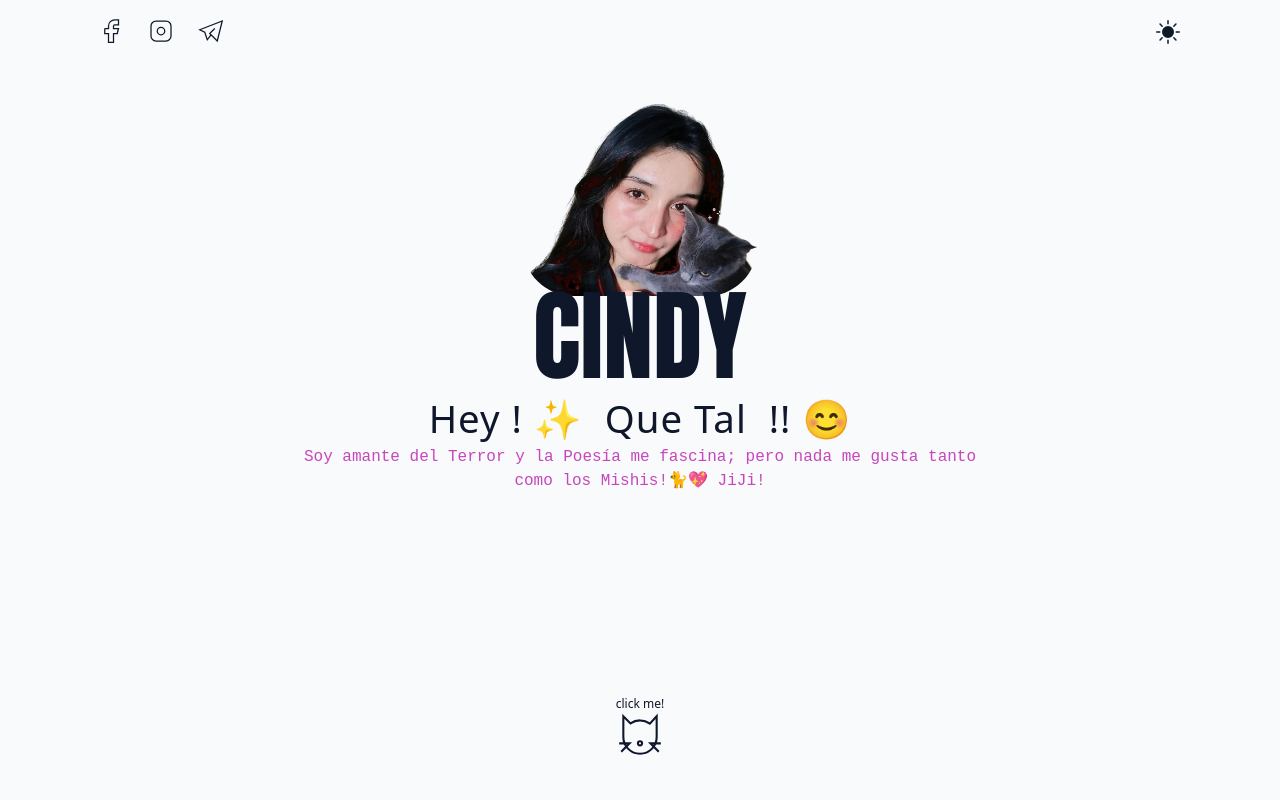
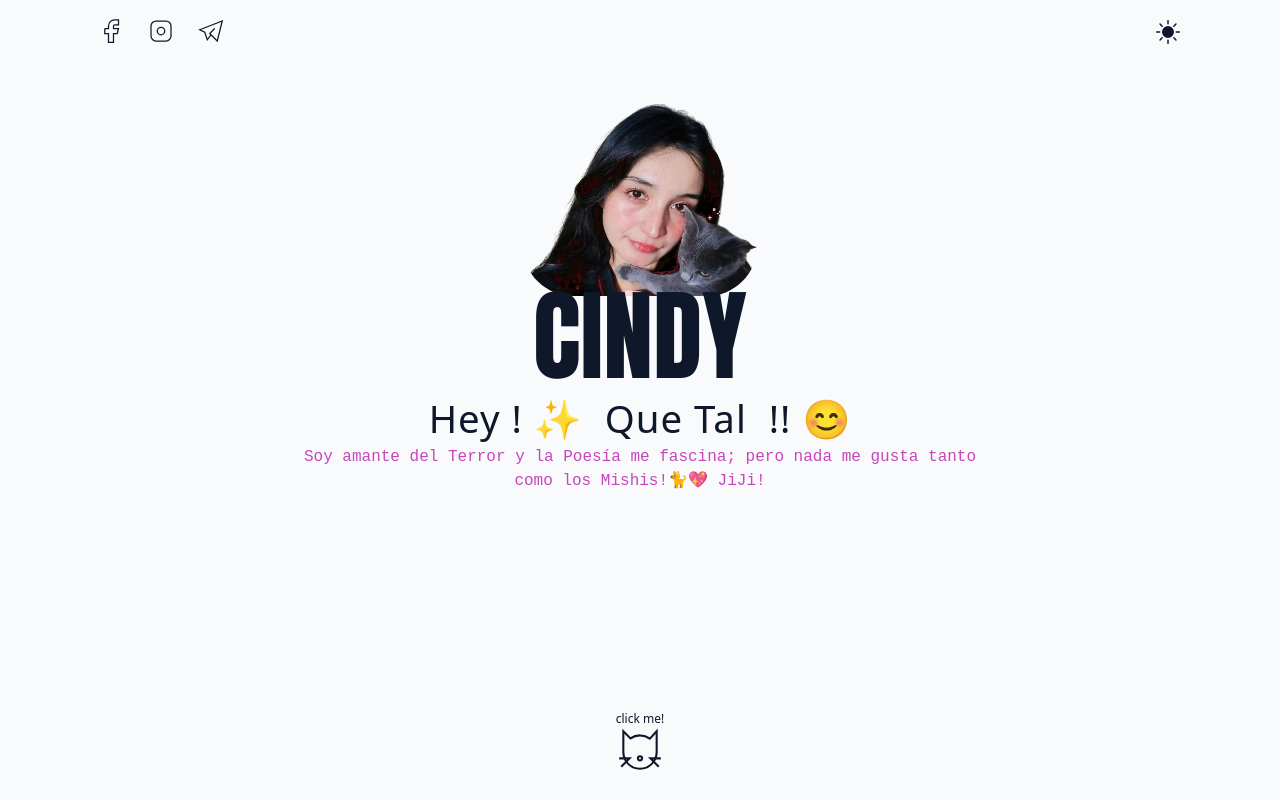
Before and after one commit to AliaxDev/cute-cats-gallery, a React (Vite) app: page / in a window 1280 px wide. Shown: the top 800 px of the page. Built offline with nearby package versions, Linux system fonts and the light colour scheme; no server answers.

Commit message:
version 0.4 beta add style

```diff
--- a/src/style/scrollArrow.css
+++ b/src/style/scrollArrow.css
@@ -4,7 +4,7 @@
   justify-content: center;
   align-items: center;
   position: fixed; /* Fija la flecha en la pantalla */
-  bottom: 40px; /* Espaciado desde la parte inferior */
+  bottom: 25px; /* Espaciado desde la parte inferior */
   width: 100%;
 }
 
```
